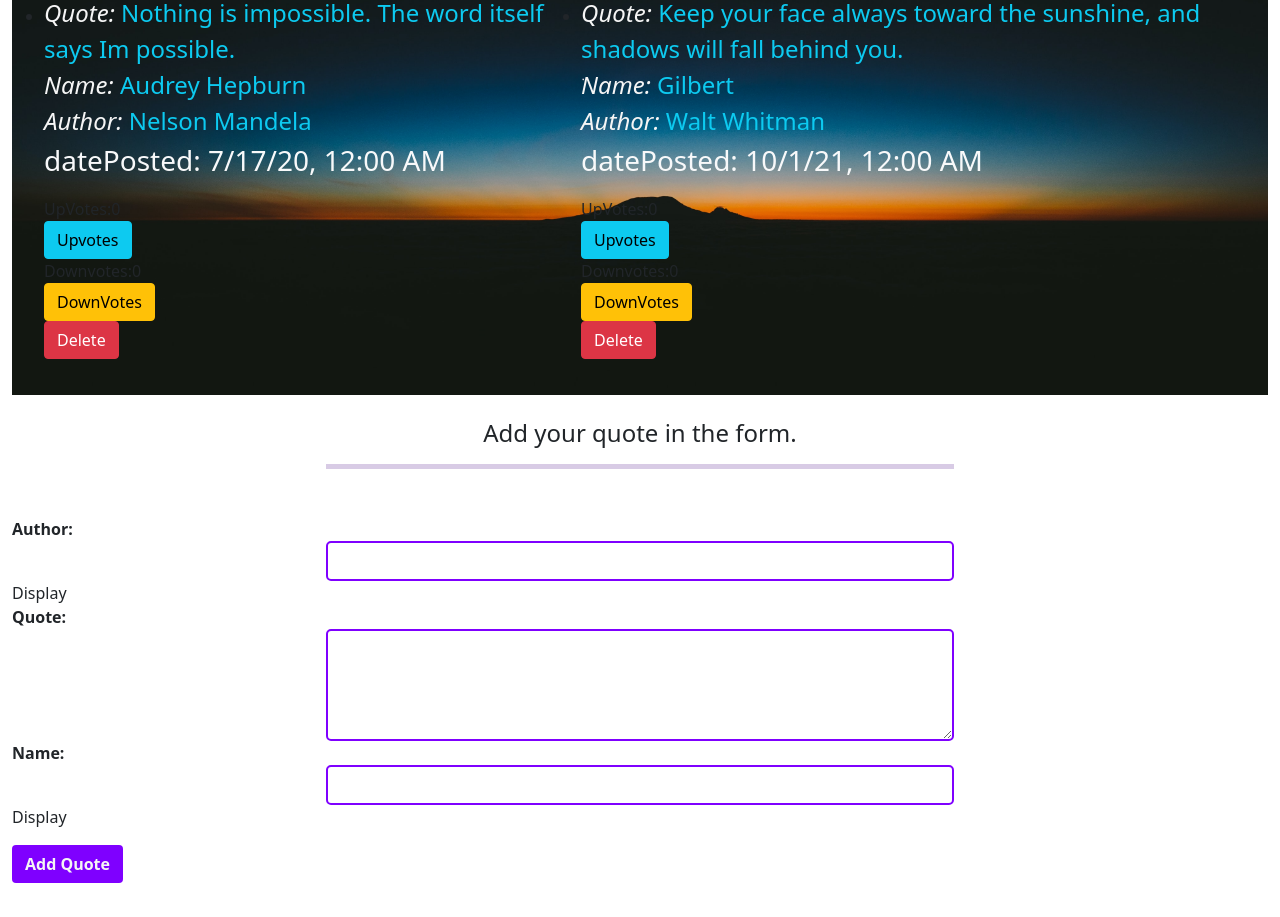
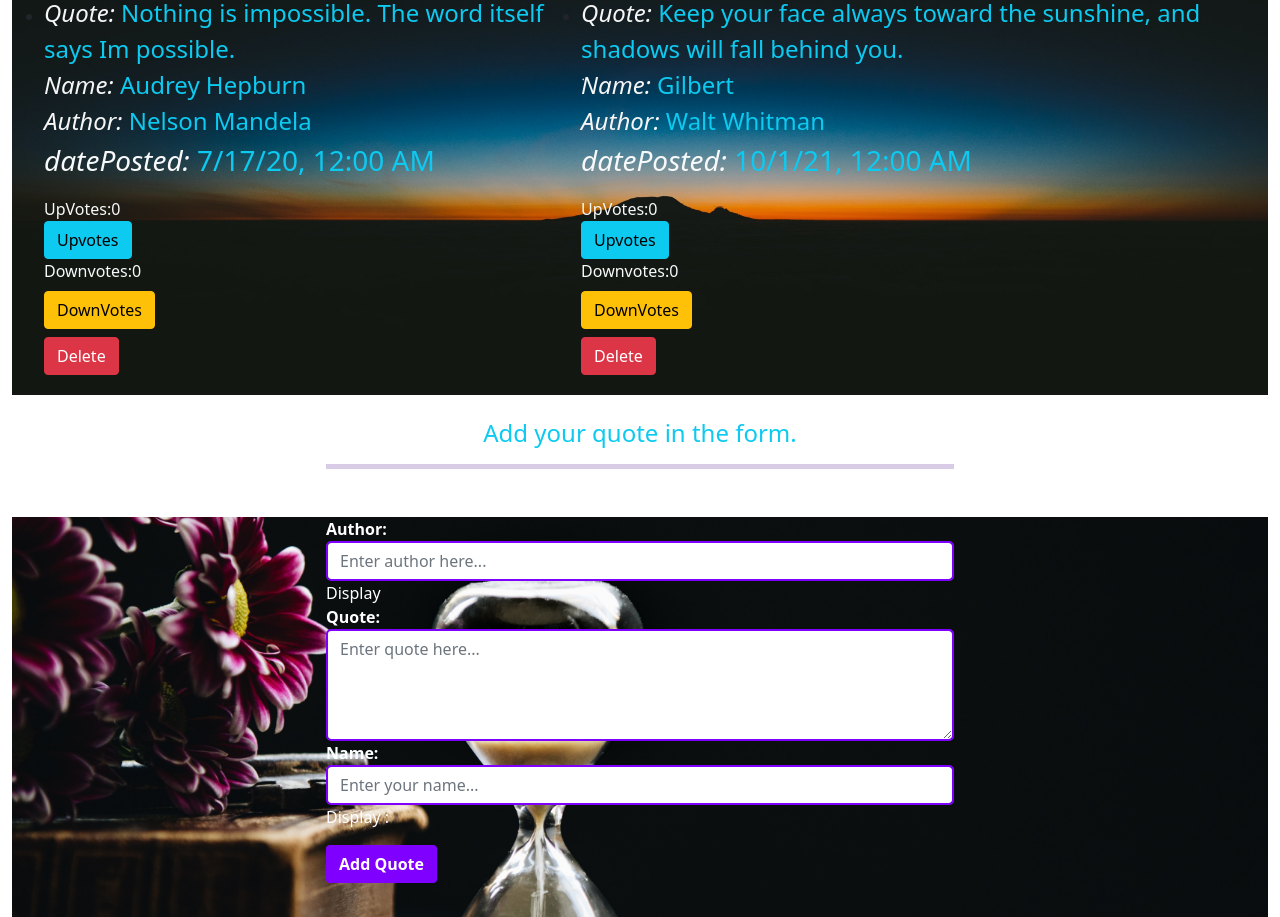
Before and after one commit to LoiseMulwa/quotes-app, an Angular app: page / in a window 1280 px wide. Shown: the part 180-1097 px from the top of the page. Before the commit the page ends 1063 px from the top, so only its background shows below. Built offline with nearby package versions, Linux system fonts and the light colour scheme; a web font is replaced by a local one.

Commit message:
st: Added backgound image to the forms css

```diff
--- a/src/app/forms/forms.component.css
+++ b/src/app/forms/forms.component.css
@@ -22,3 +22,14 @@ input,textarea{
 label{
     font-weight: bolder;
 }
+.mul,.btn{
+    margin-left: 25%;
+    color: white;
+}
+form{
+    background-image: url("src/assets/nathan-dumlao-LPRrEJU2GbQ-unsplash.jpg");
+    background-size: cover;
+    background-position: center;
+    height: 400px;
+
+}
--- a/src/app/forms/forms.component.html
+++ b/src/app/forms/forms.component.html
@@ -1,16 +1,15 @@
 
 <div>
   <br>
-  <h4 class="qq text-center ">Add your quote in the form.</h4>
+  <h4 class="qq text-center text-info">Add your quote in the form.</h4>
     <hr>
 <form  (ngSubmit)='submitQuote()' #quoteForm='ngForm' id="myform">
         <div class="form-group mt-5 " >
 
-
-            <label for="author">Author:</label>
-            <input type="text" required class="form-control" id="author" [(ngModel)]="addNewQuote.author" name="author" #author='ngModel'>
-            Display {{addNewQuote.author}}
-            <div [hidden]="author.valid || author.pristine" class="alert alert-danger">
+          <span class="mul pt-5"><label for="author">Author:</label></span>
+         <input type="text" required class="form-control" id="author" [(ngModel)]="addNewQuote.author" name="author" #author="ngModel" placeholder="Enter author here...">
+         <span class="mul"> Display {{addNewQuote.author}}</span>
+         <div [hidden]="author.valid || author.pristine" class="alert alert-danger">
                 <p>Author Name is required</p>
               </div>
 
@@ -18,10 +17,9 @@
 
 
         <div class="form-group">
-
-            <label for="quote">Quote:</label>
-            <textarea class="form-control" id="quote" rows="4"[(ngModel)]="addNewQuote.quote" name="quote" #quote="ngModel" required></textarea>
-            <div [hidden]="quote.valid || quote.pristine" class="alert alert-danger">
+          <span class="mul"><label for="quote">Quote:</label></span>
+          <textarea class="form-control"  id="quote" rows="4"[(ngModel)]="addNewQuote.quote" name="quote" #quote="ngModel" required placeholder="Enter quote here..."></textarea>
+          <div [hidden]="quote.valid || quote.pristine" class="alert alert-danger">
                 <p>Please enter your Quote</p>
               </div>
         </div>
@@ -29,19 +27,15 @@
 
         <div class="form-group">
 
-            <label for="name">Name:</label>
-            <input type="text" required class="form-control" id="name"[(ngModel)]="addNewQuote.name" name="name" #name="ngModel">
-            Display {{addNewQuote.name}}
+            <span class="mul "><label for="name">Name:</label></span>
+            <input type="text" required class="form-control" id="name"[(ngModel)]="addNewQuote.name" name="name" #name="ngModel" placeholder="Enter your name...">
+            <span class="mul">Display :{{addNewQuote.name}}</span>
             <div [hidden]="name.valid || name.pristine" class="alert alert-danger">
                 <p>Please enter your name</p>
               </div>
               </div>
 
-              <!-- <div class="form-group mt-3">
-                <label for="complete">Date Added : </label>
-                <input type='date' id="complete" required>
 
-            </div> -->
             <button type="submit" class="btn  mt-3">Add Quote</button>
 
         </form>
--- a/src/app/quotes/quotes.component.html
+++ b/src/app/quotes/quotes.component.html
@@ -31,9 +31,10 @@
            <br>
 
 
-            <p class="jjk text-light fs-3">datePosted: {{quote.myDate | date:"short"}}</p>
+           <p class="jjk text-light fs-3"><em>datePosted: </em><span class="lmm text-info"> {{quote.myDate | date:"short"}}</span></p>
              <app-votes></app-votes>
-             <button type="button" class="btn btn-danger text-white" (click)=' deleteQuote(i)'>Delete</button>
+
+             <button type="button" class="btn btn-danger text-white mt-2" (click)=' deleteQuote(i)'>Delete</button>
 
 
 
--- a/src/app/votes/votes.component.html
+++ b/src/app/votes/votes.component.html
@@ -1,16 +1,17 @@
 <div class="main-row">
     <div class="votes">
-        <span class="item">UpVotes:{{numberOfUpvotes}}</span><br>
+        <span class="item text-light">UpVotes:{{numberOfUpvotes}}</span><br>
     <div>
     </div>
-    <button type="button" class="btn btn-info" (click)="upVotesClick()">Upvotes</button>
+    <button type="button" class="btn btn-info" (click)="upVotesClick()"> Upvotes</button>
 
     </div>
+
     <div class="votes1">
-        <span class="item">Downvotes:{{numberOfDownvotes}}</span><br>
+        <span class="item text-light mt-2">Downvotes:{{numberOfDownvotes}}</span><br>
     <div>
     </div>
-    <button type="button" class="btn btn-warning" (click)="downVotesClick()">DownVotes</button>
+    <button type="button" class="btn btn-warning mt-2" (click)="downVotesClick()">DownVotes</button>
 
     </div>
 </div>
```
